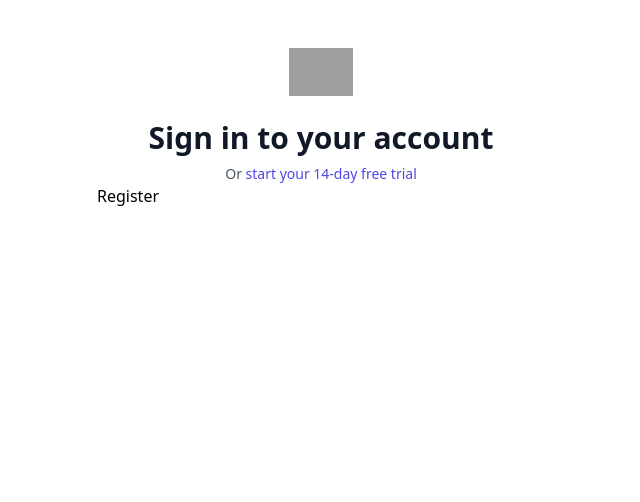
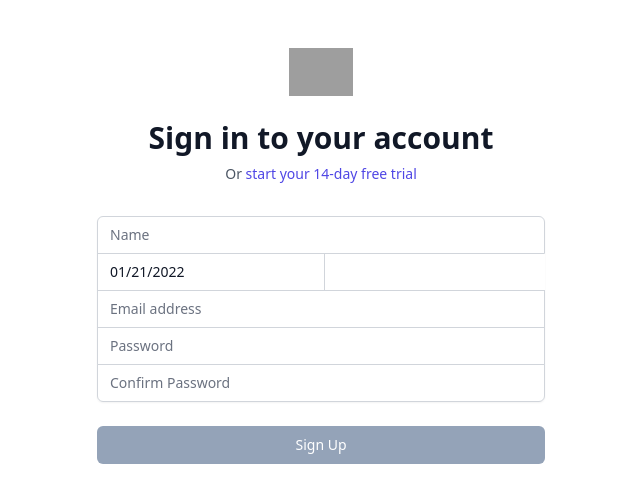
Before and after one commit to imyagnesh/mitsit_react, a React app: page /register in a window 1280 px wide. Shown: the top 502 px of the page, without its empty margins (319-959 px from the left). Built offline with nearby package versions, Linux system fonts and the light colour scheme; grey boxes are pictures that could not be loaded.

Commit message:
comopleted form

```diff
--- a/package.json
+++ b/package.json
@@ -48,11 +48,13 @@
   },
   "dependencies": {
     "@types/react-addons-shallow-compare": "^0.14.22",
+    "@types/react-datepicker": "^4.3.4",
     "axios": "^0.26.0",
     "classnames": "^2.3.1",
     "formik": "^2.2.9",
     "react": "^17.0.2",
     "react-addons-shallow-compare": "^15.6.3",
+    "react-datepicker": "^4.6.0",
     "react-dom": "^17.0.2",
     "react-router-dom": "6"
   }
--- a/src/components/Input/index.tsx
+++ b/src/components/Input/index.tsx
@@ -12,7 +12,7 @@ type BottomBorderType = {
   isLast?: boolean;
 };
 
-type BorderType = TopBorderType | BottomBorderType;
+export type BorderType = TopBorderType | BottomBorderType;
 
 type Props = { error?: string } & BorderType &
   InputHTMLAttributes<HTMLInputElement> &
--- /dev/null
+++ b/src/components/customForm/index.tsx
@@ -0,0 +1,43 @@
+import { FastField, Form, Formik, FormikConfig, FormikValues } from "formik";
+import React, { FC } from "react";
+import { FieldType } from "pages/Register/registerFields";
+
+type Props<T> = {
+  fields: FieldType[];
+  btnProps: React.ButtonHTMLAttributes<HTMLButtonElement>;
+} & FormikConfig<T>;
+
+const CustomForm = <T extends FormikValues = FormikValues>({
+  children,
+  fields,
+  btnProps,
+  ...rest
+}: Props<T>) => {
+  return (
+    <Formik {...rest}>
+      {({ dirty, isValid }) => {
+        return (
+          <Form className="mt-8 space-y-6">
+            <input type="hidden" name="remember" defaultValue="true" />
+            <div className="rounded-md shadow-sm -space-y-px">
+              {fields.map((x) => (
+                <FastField key={x.name} {...x} />
+              ))}
+            </div>
+            {children}
+            <div>
+              <button
+                type="submit"
+                disabled={!(dirty && isValid)}
+                className="group relative w-full flex justify-center py-2 px-4 border border-transparent text-sm font-medium rounded-md text-white bg-indigo-600 hover:bg-indigo-700 focus:outline-none focus:ring-2 focus:ring-offset-2 focus:ring-indigo-500 disabled:bg-slate-400"
+                {...btnProps}
+              />
+            </div>
+          </Form>
+        );
+      }}
+    </Formik>
+  );
+};
+
+export default CustomForm;
--- /dev/null
+++ b/src/components/datePicker/index.tsx
@@ -0,0 +1,36 @@
+import classNames from "classnames";
+import { BorderType } from "components/Input";
+import { FastFieldProps, FieldProps } from "formik";
+import React, { useState } from "react";
+import DatePicker from "react-datepicker";
+import "react-datepicker/dist/react-datepicker.css";
+
+type Props = BorderType & FastFieldProps;
+
+const CustomDatePicker = ({
+  field: { name, value, onBlur },
+  form: { touched, errors, setFieldValue },
+  isFirst,
+  isLast,
+}: Props) => {
+  const error = touched[name] ? errors[name] : undefined;
+  return (
+    <DatePicker
+      name={name}
+      className={classNames(
+        "appearance-none rounded-none relative block w-full px-3 py-2 border border-gray-300 placeholder-gray-500 text-gray-900 focus:outline-none focus:ring-indigo-500 focus:border-indigo-500 focus:z-10 sm:text-sm",
+        {
+          "rounded-t-md": !!isFirst,
+          "rounded-b-md": !!isLast,
+          "border-red-500": !!error,
+        }
+      )}
+      selected={value}
+      onChange={(date) => setFieldValue(name, date, true)}
+      onBlur={onBlur}
+      placeholderText="Birth Date"
+    />
+  );
+};
+
+export default CustomDatePicker;
--- a/src/pages/Login/index.tsx
+++ b/src/pages/Login/index.tsx
@@ -1,36 +1,25 @@
-import React, { useContext } from "react";
-import LockIcon from "assets/icons/lock.svg";
-import Input from "components/Input";
+import React from "react";
+import CustomForm from "components/customForm";
+import { FastField } from "formik";
 import Checkbox from "components/checkbox";
-import { ThemeConsumer, ThemeContext } from "context/themeContext";
-import { Formik, FastField, Form } from "formik";
 import { loginFields, loginInitValue } from "./loginFields";
 
 type Props = {};
 
 const Login = (props: Props) => {
   return (
-    <Formik
+    <CustomForm
       initialValues={loginInitValue}
+      fields={loginFields}
       onSubmit={(values) => {
         console.log(values);
       }}
+      btnProps={{
+        children: "Sign In",
+      }}
     >
-      {({ dirty, isValid }) => {
-        return (
-          <Form className="mt-8 space-y-6">
-            <input type="hidden" name="remember" defaultValue="true" />
-            <div className="rounded-md shadow-sm -space-y-px">
-              {loginFields.map((x) => (
-                <FastField key={x.name} {...x} />
-              ))}
-            </div>
       <div className="flex items-center justify-between">
-              <FastField
-                id="remember-me"
-                name="rememberMe"
-                component={Checkbox}
-              >
+        <FastField id="remember-me" name="rememberMe" component={Checkbox}>
           Remember Me
         </FastField>
         <div className="text-sm">
@@ -42,23 +31,7 @@ const Login = (props: Props) => {
           </a>
         </div>
       </div>
-
-            <div>
-              <button
-                type="submit"
-                disabled={!(dirty && isValid)}
-                className="group relative w-full flex justify-center py-2 px-4 border border-transparent text-sm font-medium rounded-md text-white bg-indigo-600 hover:bg-indigo-700 focus:outline-none focus:ring-2 focus:ring-offset-2 focus:ring-indigo-500 disabled:bg-slate-400"
-              >
-                <span className="absolute left-0 inset-y-0 flex items-center pl-3">
-                  <LockIcon width={24} height={24} fill="rgb(99 102 241)" />
-                </span>
-                Sign in
-              </button>
-            </div>
-          </Form>
-        );
-      }}
-    </Formik>
+    </CustomForm>
   );
 };
 
--- a/src/pages/Login/loginFields.ts
+++ b/src/pages/Login/loginFields.ts
@@ -1,4 +1,6 @@
 import Input from "components/Input";
+import { FieldType } from "pages/Register/registerFields";
+import { ComponentType } from "react";
 
 export const loginInitValue = {
   email: "",
@@ -6,11 +8,11 @@ export const loginInitValue = {
   rememberMe: false,
 };
 
-export const loginFields = [
+export const loginFields: FieldType[] = [
   {
     id: "email-address",
     name: "email",
-    component: Input,
+    component: Input as ComponentType,
     type: "email",
     placeholder: "Email address",
     autoComplete: "email",
@@ -27,7 +29,7 @@ export const loginFields = [
   {
     id: "password",
     name: "password",
-    component: Input,
+    component: Input as ComponentType,
     type: "password",
     placeholder: "Password",
     autoComplete: "current-password",
--- a/src/pages/Register/index.tsx
+++ b/src/pages/Register/index.tsx
@@ -1,9 +1,22 @@
 import React from "react";
+import CustomForm from "components/customForm";
+import { registerFields, registerInitValue } from "./registerFields";
 
 type Props = {};
 
 const Register = (props: Props) => {
-  return <div>Register</div>;
+  return (
+    <CustomForm
+      initialValues={registerInitValue}
+      onSubmit={(values) => {
+        console.log(values);
+      }}
+      btnProps={{
+        children: "Sign Up",
+      }}
+      fields={registerFields}
+    />
+  );
 };
 
 Register.displayName = "Not Found";
--- /dev/null
+++ b/src/pages/Register/registerFields.ts
@@ -0,0 +1,92 @@
+import CustomDatePicker from "components/datePicker";
+import Input, { BorderType } from "components/Input";
+import {
+  FastFieldProps,
+  FieldConfig,
+  GenericFieldHTMLAttributes,
+} from "formik";
+import { ComponentType } from "react";
+
+export const registerInitValue = {
+  name: "",
+  birthDate: new Date(),
+  email: "",
+  password: "",
+  confirmPassword: "",
+};
+
+export type FieldType = BorderType & GenericFieldHTMLAttributes & FieldConfig;
+
+export const registerFields: FieldType[] = [
+  {
+    id: "name",
+    name: "name",
+    component: Input as ComponentType,
+    placeholder: "Name",
+    autoComplete: "name",
+    isFirst: true,
+    validate: (value: string) => {
+      if (!value) {
+        return "Required...";
+      }
+      return undefined;
+    },
+  },
+  {
+    id: "birth-date",
+    name: "birthDate",
+    component: CustomDatePicker,
+    placeholder: "Birth Date",
+    validate: (value: string) => {
+      if (!value) {
+        return "Required...";
+      }
+      return undefined;
+    },
+  },
+  {
+    id: "email-address",
+    name: "email",
+    component: Input as ComponentType,
+    type: "email",
+    placeholder: "Email address",
+    autoComplete: "email",
+    validate: (value: string) => {
+      if (!value) {
+        return "Required...";
+      } else if (!/^[A-Z0-9._%+-]+@[A-Z0-9.-]+\.[A-Z]{2,4}$/i.test(value)) {
+        return "Invalid email address";
+      }
+      return undefined;
+    },
+  },
+  {
+    id: "password",
+    name: "password",
+    component: Input as ComponentType,
+    type: "password",
+    placeholder: "Password",
+    autoComplete: "new-password",
+    validate: (value: string) => {
+      if (!value) {
+        return "Required...";
+      }
+      return undefined;
+    },
+  },
+  {
+    id: "confirm-password",
+    name: "confirmPassword",
+    component: Input as ComponentType,
+    type: "password",
+    placeholder: "Confirm Password",
+    autoComplete: "new-password",
+    isLast: true,
+    validate: (value: string) => {
+      if (!value) {
+        return "Required...";
+      }
+      return undefined;
+    },
+  },
+];
--- a/webpack.config.js
+++ b/webpack.config.js
@@ -21,7 +21,6 @@ module.exports = {
       },
       {
         test: /\.css$/i,
-        exclude: /node_modules/,
         use: ["style-loader", "css-loader", "postcss-loader"],
       },
       {
```
Also changed, not shown: 1 other file (tests, documents, lock files or other folders). Lines whose indentation alone changed are shown as unchanged.
